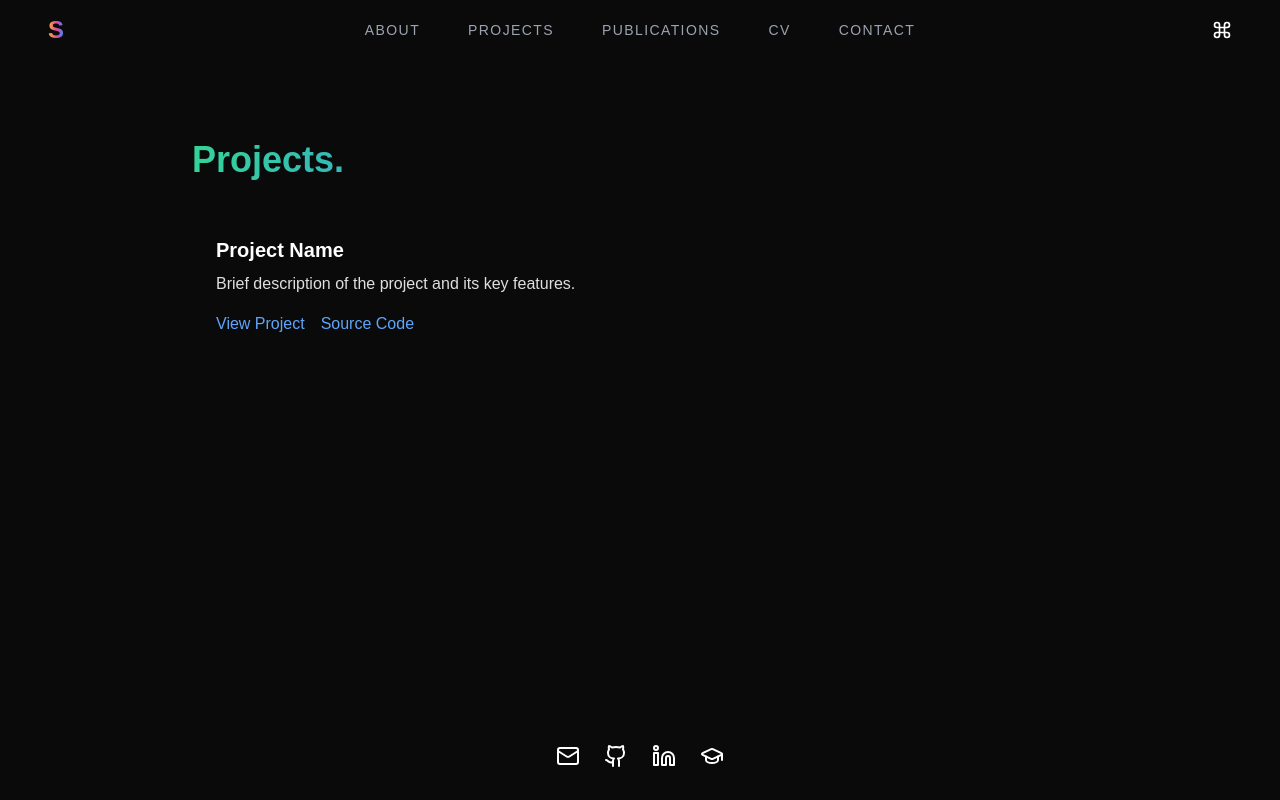
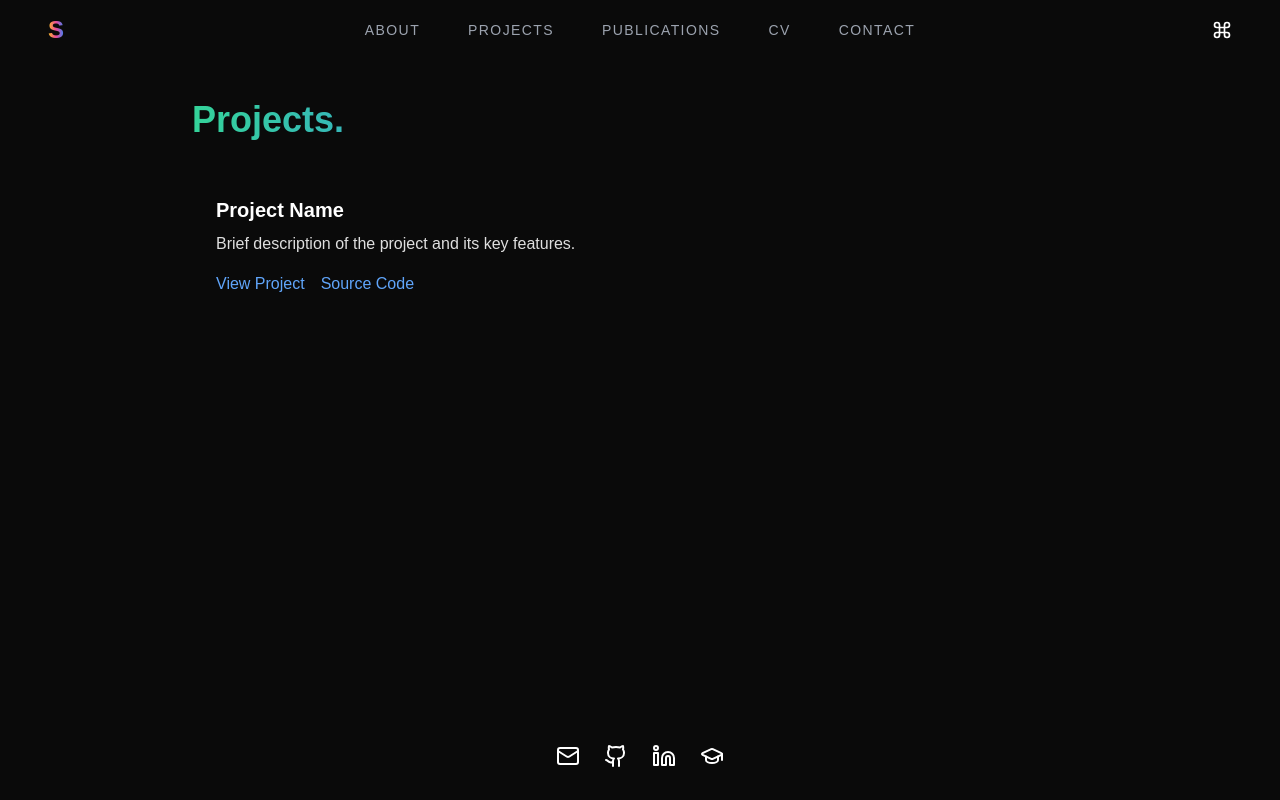
Before and after one commit to devam1206/Soham-Portfolio, a React (Vite) app: page /projects in a window 1280 px wide. Built offline with nearby package versions, Linux system fonts and the light colour scheme.

Commit message:
Fixed project header spacing

```diff
--- a/src/pages/Projects.jsx
+++ b/src/pages/Projects.jsx
@@ -2,7 +2,7 @@ import React from "react";
 
 export default function Projects() {
   return (
-    <div className="py-20 px-4 md:px-8">
+    <div className="py-10 px-4 md:px-8">
       <div className="max-w-4xl mx-auto">
         <h1 className="text-3xl md:text-4xl font-bold mb-8 text-transparent bg-gradient-to-r from-green-400 via-blue-500 to-purple-500 bg-clip-text">Projects.</h1>
         <div className="grid gap-8">
```
